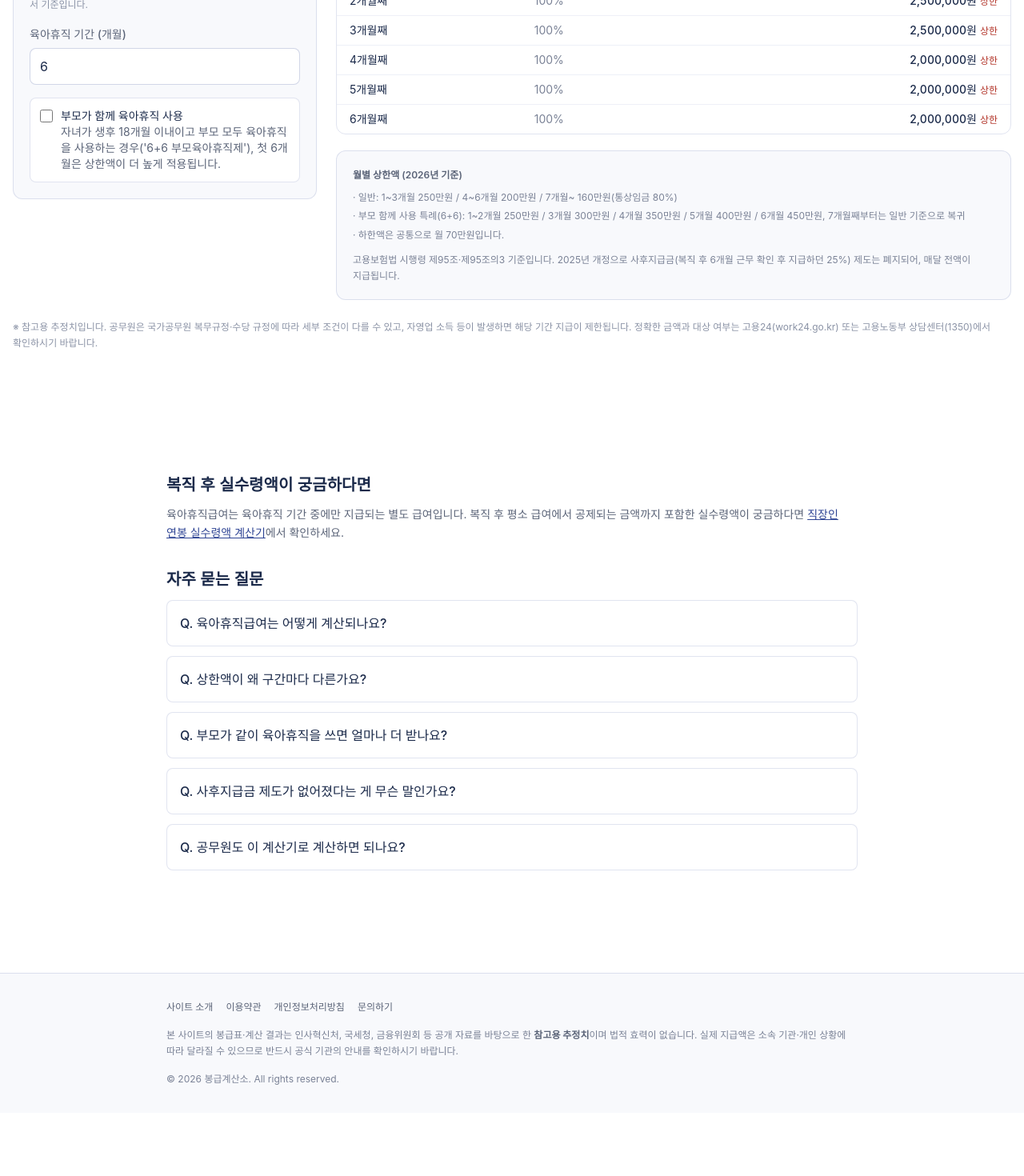
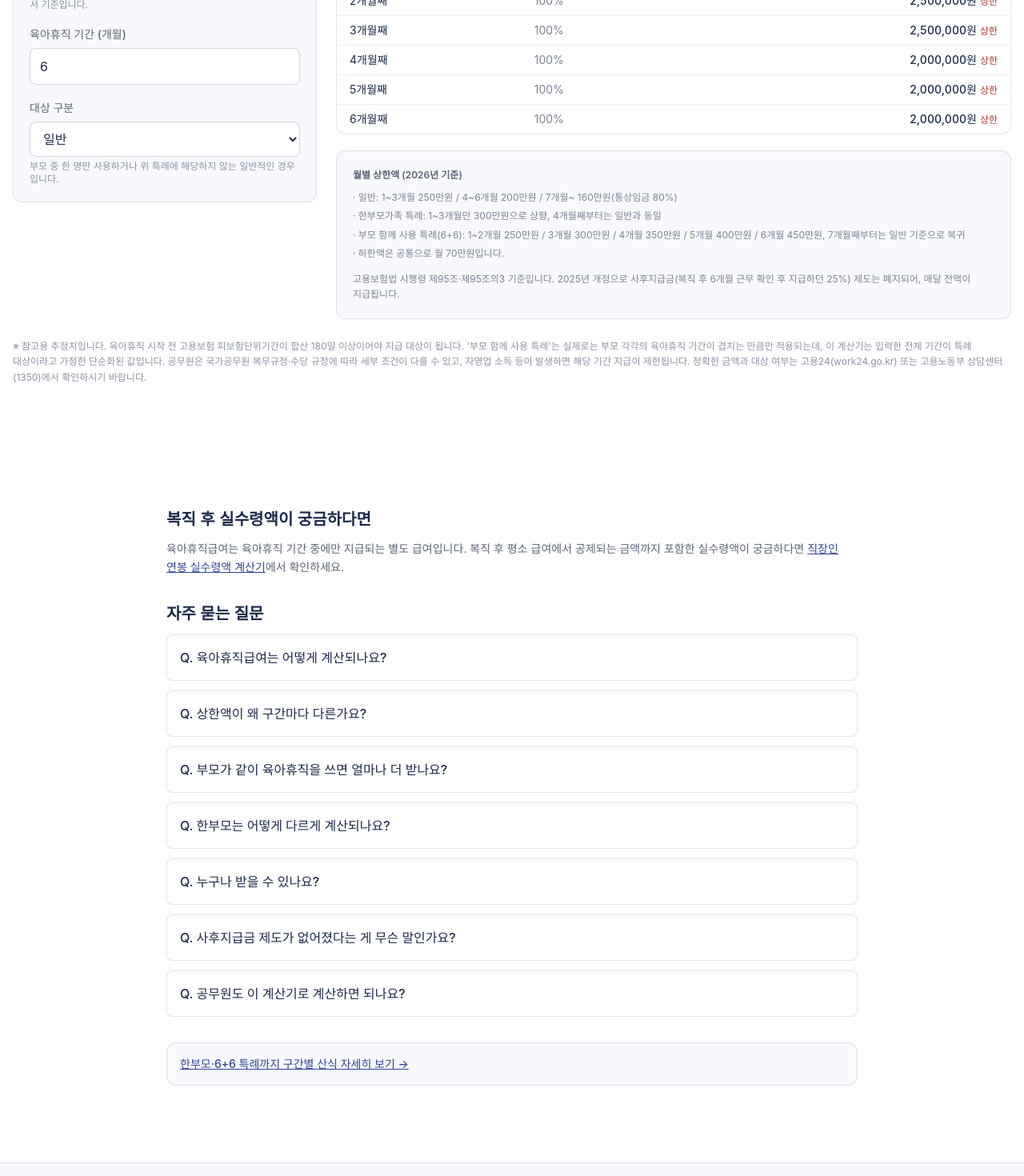
Before and after one commit to parkdane/pay-calc, a Next.js app: page /calc/parental-leave in a window 1280 px wide. Shown: the part 380-1850 px from the top of the page at 80% size. Before the commit the page ends 1771 px from the top, so only its background shows below. Built offline with nearby package versions, Linux system fonts and the light colour scheme; a web font is replaced by a local one.

Commit message:
육아휴직급여 계산기 한부모 특례 추가, 가이드 신규 작성

```diff
--- a/app/calc/parental-leave/page.tsx
+++ b/app/calc/parental-leave/page.tsx
@@ -26,7 +26,15 @@ const FAQ = [
   },
   {
     q: "부모가 같이 육아휴직을 쓰면 얼마나 더 받나요?",
-    a: "자녀가 생후 18개월 이내이고 부모 모두 육아휴직을 사용하면 '6+6 부모육아휴직제' 특례가 적용됩니다. 첫 6개월 동안 상한액이 1~2개월 250만원, 3개월 300만원, 4개월 350만원, 5개월 400만원, 6개월 450만원으로 매달 올라갑니다. 7개월째부터는 일반 규정(80%, 상한 160만원)으로 돌아갑니다.",
+    a: "자녀가 생후 18개월 이내이고 부모 모두 육아휴직을 사용하면 '6+6 부모육아휴직제' 특례가 적용됩니다. 첫 6개월 동안 상한액이 1~2개월 250만원, 3개월 300만원, 4개월 350만원, 5개월 400만원, 6개월 450만원으로 매달 올라갑니다. 7개월째부터는 일반 규정(80%, 상한 160만원)으로 돌아갑니다. 실제로는 부모 각각의 휴직 기간이 겹치는 개월수만큼만 이 특례가 적용되므로, 한쪽만 먼저 시작해 겹치지 않는 기간이 있다면 그 기간은 일반 기준으로 계산됩니다.",
+  },
+  {
+    q: "한부모는 어떻게 다르게 계산되나요?",
+    a: "한부모가족지원법상 모 또는 부에 해당하면 1~3개월 상한액이 일반(250만원)보다 높은 300만원으로 적용됩니다. 4개월째부터는 일반 기준과 동일합니다.",
+  },
+  {
+    q: "누구나 받을 수 있나요?",
+    a: "육아휴직을 시작하기 전까지 고용보험 피보험단위기간이 합산 180일 이상이어야 지급 대상이 됩니다. 이 기간에는 이전 직장에서의 가입기간도 합산되지만, 과거 실업급여 수급으로 이미 소진된 기간은 제외됩니다.",
   },
   {
     q: "사후지급금 제도가 없어졌다는 게 무슨 말인가요?",
@@ -69,6 +77,12 @@ export default function Page() {
 
       <Faq items={FAQ} />
       <FaqJsonLd items={FAQ} />
+
+      <div className="rounded-xl border border-[rgba(46,68,148,0.14)] bg-[rgba(46,68,148,0.03)] p-4 text-sm">
+        <Link href="/guide/parental-leave-guide" className="font-medium text-[#2E4494] underline">
+          한부모·6+6 특례까지 구간별 산식 자세히 보기 →
+        </Link>
+      </div>
     </div>
   );
 }
--- a/components/ParentalLeaveCalc.tsx
+++ b/components/ParentalLeaveCalc.tsx
@@ -3,19 +3,19 @@
 import { useMemo, useState } from "react";
 import MoneyInput from "@/components/MoneyInput";
 import AdSlot from "@/components/AdSlot";
-import { calcParentalLeave } from "@/lib/parentalLeaveCalc";
+import { calcParentalLeave, type LeaveMode } from "@/lib/parentalLeaveCalc";
 
 const won = (n: number) => Math.round(n).toLocaleString("ko-KR") + "원";
 
 export default function ParentalLeaveCalc() {
   const [wageManwon, setWageManwon] = useState(300);
   const [months, setMonths] = useState(6);
-  const [isSpecialCase, setIsSpecialCase] = useState(false);
+  const [mode, setMode] = useState<LeaveMode>("general");
 
   const result = useMemo(() => {
     const wage = wageManwon * 10000;
-    return calcParentalLeave(wage, months, isSpecialCase);
-  }, [wageManwon, months, isSpecialCase]);
+    return calcParentalLeave(wage, months, mode);
+  }, [wageManwon, months, mode]);
 
   return (
     <div className="mx-auto max-w-[1280px] px-4">
@@ -48,18 +48,23 @@ export default function ParentalLeaveCalc() {
               />
             </label>
 
-            <label className="flex items-start gap-2.5 rounded-lg border border-[rgba(46,68,148,0.14)] bg-white p-3">
-              <input
-                type="checkbox"
-                checked={isSpecialCase}
-                onChange={(e) => setIsSpecialCase(e.target.checked)}
-                className="mt-0.5 h-4 w-4 shrink-0"
-              />
-              <span className="text-sm text-[#5B6478]">
-                <span className="font-medium text-[#1B2A4A]">부모가 함께 육아휴직 사용</span>
-                <br />
-                자녀가 생후 18개월 이내이고 부모 모두 육아휴직을 사용하는 경우(&apos;6+6 부모육아휴직제&apos;),
-                첫 6개월은 상한액이 더 높게 적용됩니다.
+            <label className="block">
+              <span className="text-sm font-medium text-[#5B6478]">대상 구분</span>
+              <select
+                value={mode}
+                onChange={(e) => setMode(e.target.value as LeaveMode)}
+                className="mt-1.5 w-full min-h-[44px] rounded-lg border border-[rgba(46,68,148,0.22)] bg-white px-3 py-2.5"
+              >
+                <option value="general">일반</option>
+                <option value="single-parent">한부모가족</option>
+                <option value="both-parents">부모 함께 육아휴직(6+6)</option>
+              </select>
+              <span className="mt-1 block text-xs font-normal text-[#8B93A6]">
+                {mode === "single-parent" &&
+                  "한부모가족지원법상 모 또는 부에 해당하면 1~3개월 상한액이 300만원으로 올라갑니다."}
+                {mode === "both-parents" &&
+                  "자녀가 생후 18개월 이내이고 부모 모두 육아휴직을 사용하는 경우, 첫 6개월 상한액이 매달 올라갑니다."}
+                {mode === "general" && "부모 중 한 명만 사용하거나 위 특례에 해당하지 않는 일반적인 경우입니다."}
               </span>
             </label>
           </div>
@@ -70,7 +75,9 @@ export default function ParentalLeaveCalc() {
           <div className="overflow-hidden rounded-xl border border-[rgba(46,68,148,0.14)]">
             <div className="bg-[#2E4494] px-5 py-4 text-white">
               <p className="text-sm opacity-80">
-                {months}개월 합산 예상 수령액{isSpecialCase ? " (부모 함께 사용 특례 적용)" : ""}
+                {months}개월 합산 예상 수령액
+                {mode === "single-parent" && " (한부모가족 특례 적용)"}
+                {mode === "both-parents" && " (부모 함께 사용 특례 적용)"}
               </p>
               <p className="text-3xl font-bold tabular-nums">{won(result.total)}</p>
             </div>
@@ -109,6 +116,7 @@ export default function ParentalLeaveCalc() {
             <p className="font-semibold text-[#5B6478] mb-2">월별 상한액 (2026년 기준)</p>
             <ul className="space-y-1">
               <li>· 일반: 1~3개월 250만원 / 4~6개월 200만원 / 7개월~ 160만원(통상임금 80%)</li>
+              <li>· 한부모가족 특례: 1~3개월만 300만원으로 상향, 4개월째부터는 일반과 동일</li>
               <li>· 부모 함께 사용 특례(6+6): 1~2개월 250만원 / 3개월 300만원 / 4개월 350만원 / 5개월 400만원 / 6개월 450만원, 7개월째부터는 일반 기준으로 복귀</li>
               <li>· 하한액은 공통으로 월 70만원입니다.</li>
             </ul>
@@ -121,7 +129,10 @@ export default function ParentalLeaveCalc() {
       </div>
 
       <p className="mt-6 text-xs leading-relaxed text-[#8B93A6]">
-        ※ 참고용 추정치입니다. 공무원은 국가공무원 복무규정·수당 규정에 따라 세부 조건이 다를 수
+        ※ 참고용 추정치입니다. 육아휴직 시작 전 고용보험 피보험단위기간이 합산 180일 이상이어야
+        지급 대상이 됩니다. &apos;부모 함께 사용 특례&apos;는 실제로는 부모 각각의 육아휴직 기간이
+        겹치는 만큼만 적용되는데, 이 계산기는 입력한 전체 기간이 특례 대상이라고 가정한
+        단순화된 값입니다. 공무원은 국가공무원 복무규정·수당 규정에 따라 세부 조건이 다를 수
         있고, 자영업 소득 등이 발생하면 해당 기간 지급이 제한됩니다. 정확한 금액과 대상 여부는
         고용24(work24.go.kr) 또는 고용노동부 상담센터(1350)에서 확인하시기 바랍니다.
       </p>
--- a/data/guides.ts
+++ b/data/guides.ts
@@ -778,4 +778,43 @@ export const GUIDES: Guide[] = [
     ],
   },
 
+  {
+    slug: "parental-leave-guide",
+    title: "육아휴직급여, 상한액이 구간마다 다른 이유",
+    desc: "육아휴직급여는 1~3개월, 4~6개월, 7개월 이후로 상한액이 계속 바뀝니다. 한부모 특례와 부모가 함께 쓰는 6+6 부모육아휴직제까지, 구간별로 달라지는 산식을 정리했습니다.",
+    date: "2026-08-26",
+    calcHref: "/calc/parental-leave",
+    calcLabel: "내 육아휴직급여 계산하기",
+    sections: [
+      {
+        h2: "1~3개월, 4~6개월, 7개월 이후로 상한액이 다릅니다",
+        paragraphs: [
+          "육아휴직급여는 육아휴직 시작일부터 3개월까지는 통상임금 전액(상한 250만원), 4개월째부터 6개월째까지도 통상임금 전액(상한 200만원)을 지급합니다. 7개월째부터 종료일까지는 통상임금의 80%(상한 160만원)로 낮아집니다. 통상임금이 아무리 낮아도 하한액 70만원은 보장됩니다.",
+          "구간마다 상한액이 다른 이유는 육아휴직 초반의 소득 공백을 더 두텁게 보전해주려는 취지입니다. 다만 통상임금이 상한액보다 높은 사람일수록 실제 수령액과 통상임금의 격차가 커집니다. 예를 들어 통상임금이 300만원이면 1~3개월은 상한(250만원)에 걸려 300만원이 아닌 250만원을 받게 됩니다.",
+        ],
+      },
+      {
+        h2: "한부모는 1~3개월 상한액이 300만원으로 올라갑니다",
+        paragraphs: [
+          "한부모가족지원법상 모 또는 부에 해당하면 1~3개월 상한액이 일반(250만원)보다 높은 300만원으로 적용됩니다. 4개월째부터는 일반 기준과 동일하게 상한 200만원, 7개월째부터는 상한 160만원으로 돌아갑니다.",
+          "이 특례는 고용보험법 시행령 제95조의3제3항에 별도로 규정되어 있으며, 부모가 함께 쓰는 6+6 특례와는 적용 대상이 겹치지 않는 별개의 제도입니다.",
+        ],
+      },
+      {
+        h2: "부모가 함께 쓰면 첫 6개월 상한액이 계단식으로 올라갑니다",
+        paragraphs: [
+          "자녀가 생후 18개월 이내이고 부모 모두 육아휴직을 사용하면 '6+6 부모육아휴직제' 특례가 적용됩니다. 첫 6개월 동안 상한액이 1~2개월 250만원, 3개월 300만원, 4개월 350만원, 5개월 400만원, 6개월 450만원으로 매달 올라가고, 7개월째부터는 다시 일반 기준(80%, 상한 160만원)으로 돌아갑니다.",
+          "다만 이 특례는 부모 각각의 육아휴직 기간이 실제로 겹치는 개월수만큼만 적용됩니다. 한쪽이 먼저 육아휴직을 시작해서 겹치지 않는 기간이 있다면, 그 기간은 특례가 아니라 일반 기준으로 계산됩니다.",
+        ],
+      },
+      {
+        h2: "이 계산기가 참고용인 이유",
+        paragraphs: [
+          "육아휴직급여를 받으려면 육아휴직 시작 전까지 고용보험 피보험단위기간이 합산 180일 이상이어야 합니다. 또한 2025년 1월 1일부터 사후지급금(복직 후 6개월 근무를 확인한 뒤 지급하던 25%) 제도가 폐지되어, 매달 전액이 그대로 지급되는 것으로 계산했습니다.",
+          "이 계산기는 부모가 함께 사용하는 경우 입력한 전체 기간이 겹친다고 가정한 단순화된 값입니다. 또한 공무원의 육아휴직수당은 국가공무원 복무규정에 따라 산정 방식이 다르므로 이 계산기가 다루는 고용보험법 기준(민간 근로자 대상)과 차이가 있을 수 있습니다. 정확한 금액과 대상 여부는 고용24(work24.go.kr) 또는 고용노동부 상담센터(1350)에서 확인하는 것이 안전합니다.",
+        ],
+      },
+    ],
+  },
+
 ];
--- a/lib/parentalLeaveCalc.ts
+++ b/lib/parentalLeaveCalc.ts
@@ -1,31 +1,37 @@
 // 육아휴직급여 계산 로직
-// 근거: 고용보험법 시행령 제95조(육아휴직 급여), 제95조의3(출생 후 18개월 이내 자녀에 대한 특례, "6+6 부모육아휴직제")
+// 근거: 고용보험법 시행령 제95조(육아휴직 급여), 제95조의3(출생 후 18개월 이내 자녀에 대한 특례)
+//   - 제95조의3①: "6+6 부모육아휴직제" — 부모 모두 육아휴직 사용 시 첫 6개월 상한액 상향
+//   - 제95조의3③: 한부모가족지원법상 한부모 특례 — 1~3개월 상한액만 300만원으로 상향(그 외 구간은 일반과 동일)
 // 2024.12.24 개정, 2025.1.1 시행 기준 (사후지급금 제도 폐지, 상한액 인상 반영)
 
-export const LOWER_LIMIT = 700_000; // 하한액 70만원 (일반·특례 공통)
+export type LeaveMode = "general" | "single-parent" | "both-parents";
 
-// 일반 육아휴직급여 (제95조) — 부모 중 1인만 사용하거나 특례 요건 미해당 시
-// 1~3개월: 상한 250만원 / 4~6개월: 상한 200만원 / 7개월~: 통상임금의 80%, 상한 160만원
+export const LOWER_LIMIT = 700_000; // 하한액 70만원 (전 유형 공통)
+
+// 일반 (제95조): 1~3개월 상한 250만원 / 4~6개월 상한 200만원 / 7개월~ 통상임금 80%, 상한 160만원
 function generalMonthlyAmount(ordinaryWage: number, monthIndex: number): number {
-  // monthIndex: 1부터 시작 (1개월째, 2개월째, ...)
-  if (monthIndex <= 3) {
-    return clamp(ordinaryWage, LOWER_LIMIT, 2_500_000);
-  }
-  if (monthIndex <= 6) {
-    return clamp(ordinaryWage, LOWER_LIMIT, 2_000_000);
-  }
+  if (monthIndex <= 3) return clamp(ordinaryWage, LOWER_LIMIT, 2_500_000);
+  if (monthIndex <= 6) return clamp(ordinaryWage, LOWER_LIMIT, 2_000_000);
   return clamp(ordinaryWage * 0.8, LOWER_LIMIT, 1_600_000);
 }
 
-// 6+6 부모육아휴직 특례 (제95조의3) — 같은 자녀에 대해 부모 모두 육아휴직 사용 시 첫 6개월
-// 통상임금 100%, 월별 상한액은 사용 개월차에 따라 계단식으로 증가. 7개월째부터는 일반 규정으로 복귀.
-const SPECIAL_CAPS = [2_500_000, 2_500_000, 3_000_000, 3_500_000, 4_000_000, 4_500_000]; // 1~6개월차
+// 한부모가족 특례 (제95조의3③): 1~3개월만 상한 300만원으로 상향, 4개월째부터는 일반과 동일
+function singleParentMonthlyAmount(ordinaryWage: number, monthIndex: number): number {
+  if (monthIndex <= 3) return clamp(ordinaryWage, LOWER_LIMIT, 3_000_000);
+  return generalMonthlyAmount(ordinaryWage, monthIndex);
+}
 
-function specialMonthlyAmount(ordinaryWage: number, monthIndex: number): number {
-  if (monthIndex <= 6) {
-    const cap = SPECIAL_CAPS[monthIndex - 1];
-    return clamp(ordinaryWage, LOWER_LIMIT, cap);
-  }
+// 6+6 부모육아휴직 특례 (제95조의3①): 부모 모두 사용 시 첫 6개월 상한액이 계단식으로 상승, 7개월째부터 일반 규정 복귀
+const BOTH_PARENTS_CAPS = [2_500_000, 2_500_000, 3_000_000, 3_500_000, 4_000_000, 4_500_000]; // 1~6개월차
+
+function bothParentsMonthlyAmount(ordinaryWage: number, monthIndex: number): number {
+  if (monthIndex <= 6) return clamp(ordinaryWage, LOWER_LIMIT, BOTH_PARENTS_CAPS[monthIndex - 1]);
+  return generalMonthlyAmount(ordinaryWage, monthIndex);
+}
+
+function monthlyAmount(ordinaryWage: number, monthIndex: number, mode: LeaveMode): number {
+  if (mode === "single-parent") return singleParentMonthlyAmount(ordinaryWage, monthIndex);
+  if (mode === "both-parents") return bothParentsMonthlyAmount(ordinaryWage, monthIndex);
   return generalMonthlyAmount(ordinaryWage, monthIndex);
 }
 
@@ -43,13 +49,13 @@ export type MonthlyBreakdown = {
 export function calcParentalLeave(
   ordinaryWage: number,
   months: number,
-  isSpecialCase: boolean, // 6+6 특례 대상 여부 (부모 모두 육아휴직, 자녀 생후 18개월 이내)
+  mode: LeaveMode,
 ): { breakdown: MonthlyBreakdown[]; total: number } {
   const breakdown: MonthlyBreakdown[] = [];
   for (let m = 1; m <= months; m++) {
-    // 지급률(100% vs 80%)은 일반·특례 공통으로 "1~6개월째=100%, 7개월째~=80%" — 특례가 다른 건 상한액뿐
+    // 지급률(100% vs 80%)은 유형 공통으로 "1~6개월째=100%, 7개월째~=80%" — 유형별로 다른 건 상한액뿐
     const rawFullAmount = m <= 6 ? ordinaryWage : ordinaryWage * 0.8;
-    const amount = isSpecialCase ? specialMonthlyAmount(ordinaryWage, m) : generalMonthlyAmount(ordinaryWage, m);
+    const amount = monthlyAmount(ordinaryWage, m, mode);
     breakdown.push({
       month: m,
       amount,
```
